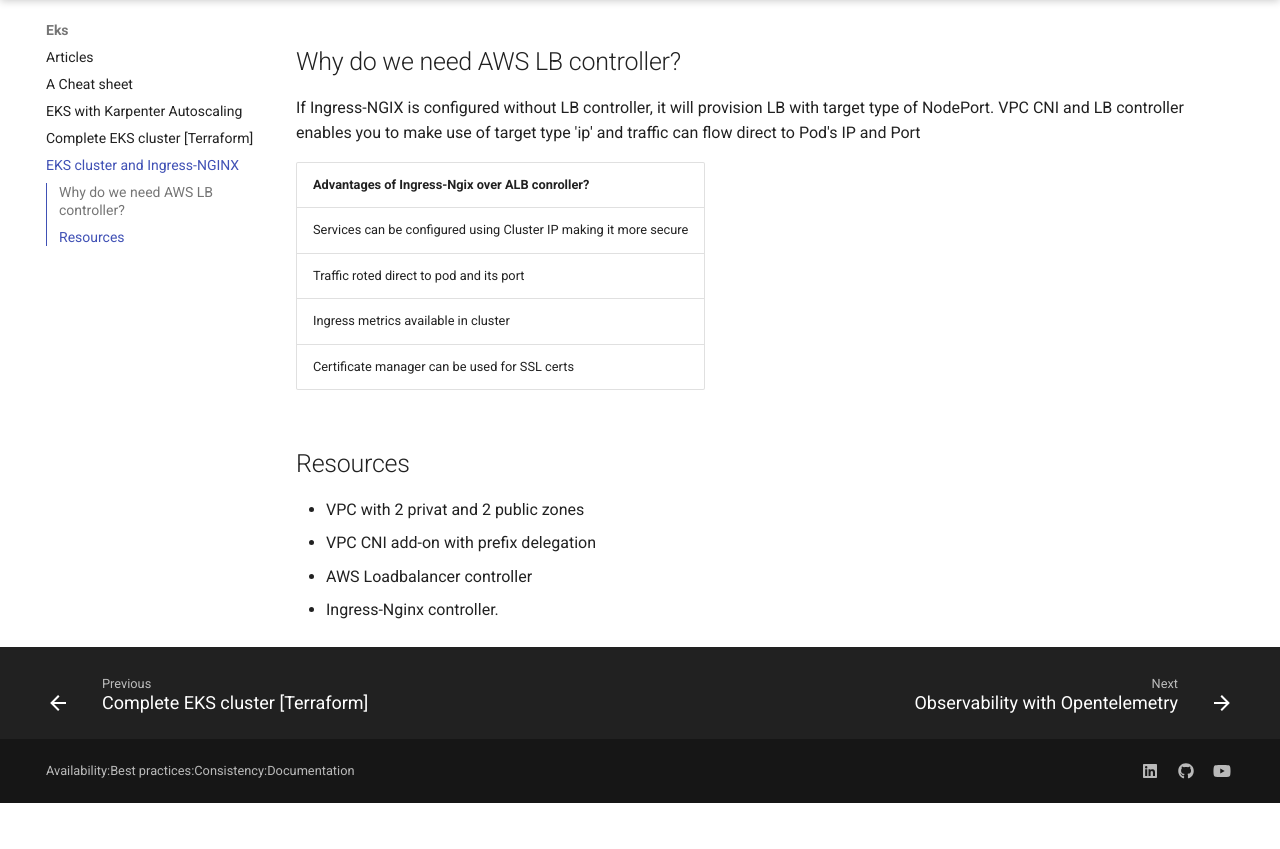
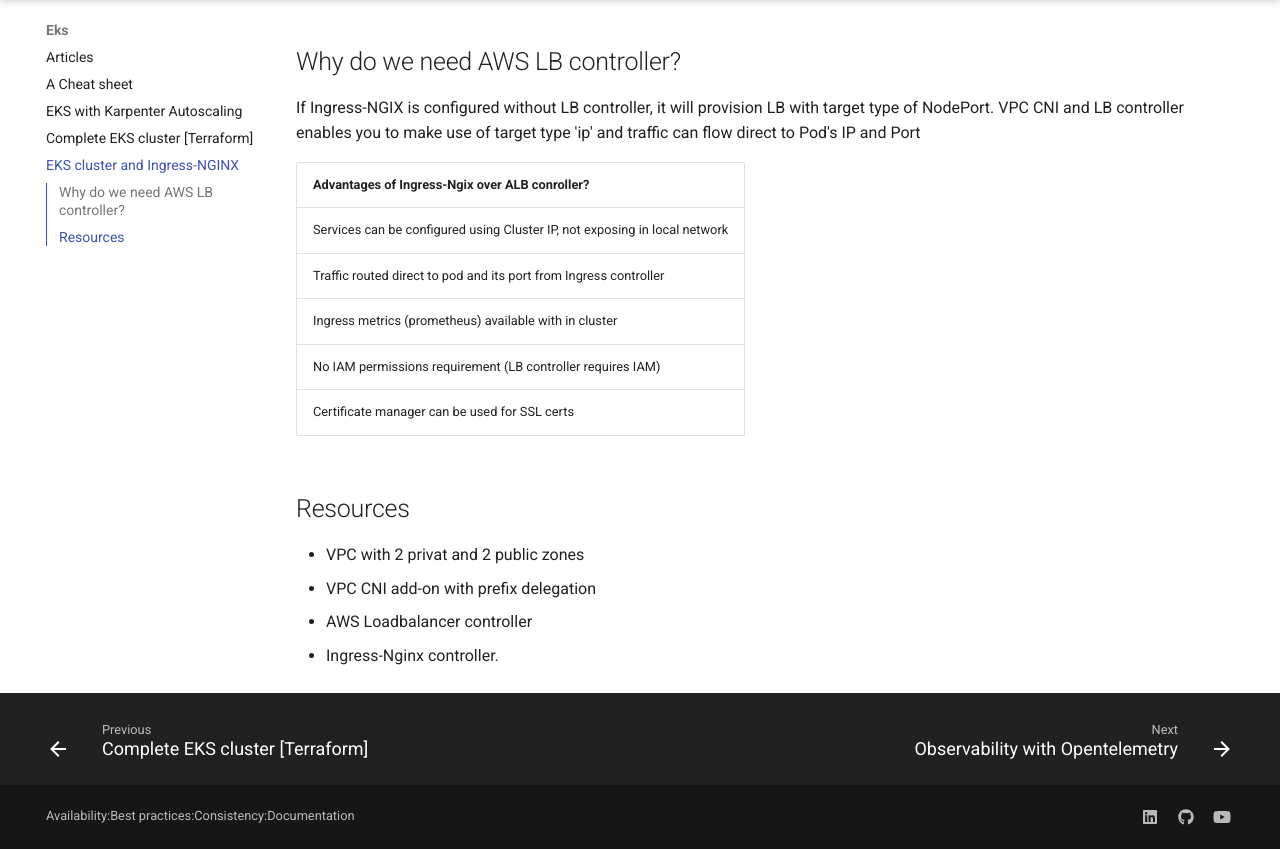
Before and after one commit to vettom/vettom.github.io, an MkDocs documentation site: the page built from docs/Eks/eks-ingress-nginx.md, in a window 1280 px wide and 900 px high, scrolled down 630 px, cut to the strip 51-900 px from the top of the window. Built offline with MkDocs 1.6.1 and Material for MkDocs 9.7.7, drawn with Linux system fonts in a browser that asks for light colours; emoji names are drawn with the system emoji font; before the commit the page ends 1484 px from its top, so only the background shows below that.

Commit message:
Update by DV on Mon  3 Jun 2024 13:13:53 BST

```diff
--- a/docs/Eks/eks-ingress-nginx.md
+++ b/docs/Eks/eks-ingress-nginx.md
@@ -10,9 +10,10 @@
 
 |Advantages of Ingress-Ngix over ALB conroller?|
 |-------------------------|
-|Services can be configured using Cluster IP making it more secure |
-|Traffic roted direct to pod and its port|
-| Ingress metrics available in cluster|
+|Services can be configured using Cluster IP, not exposing in local network |
+|Traffic routed direct to pod and its port from Ingress controller|
+| Ingress metrics (prometheus) available with in cluster|
+| No IAM permissions requirement (LB controller requires IAM) |
 | Certificate manager can be used for SSL certs|
 
 ## Resources
```
